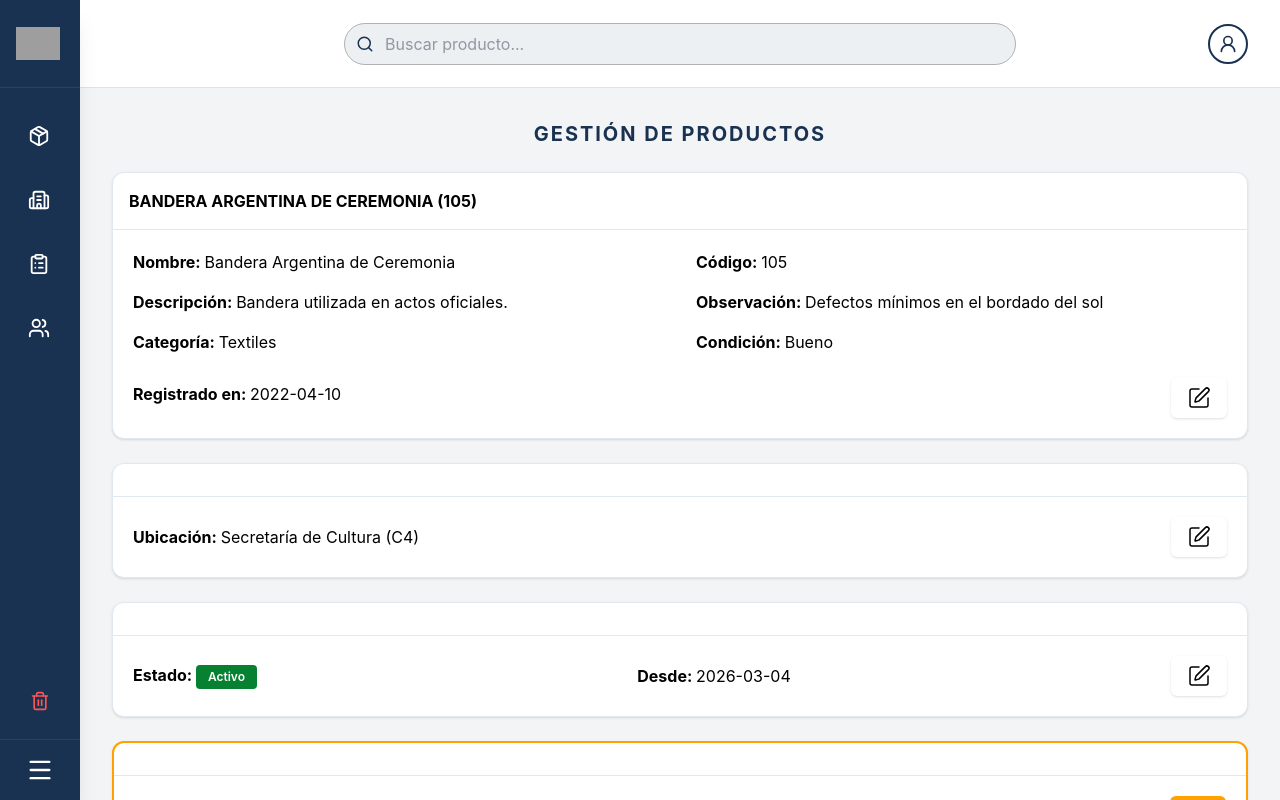
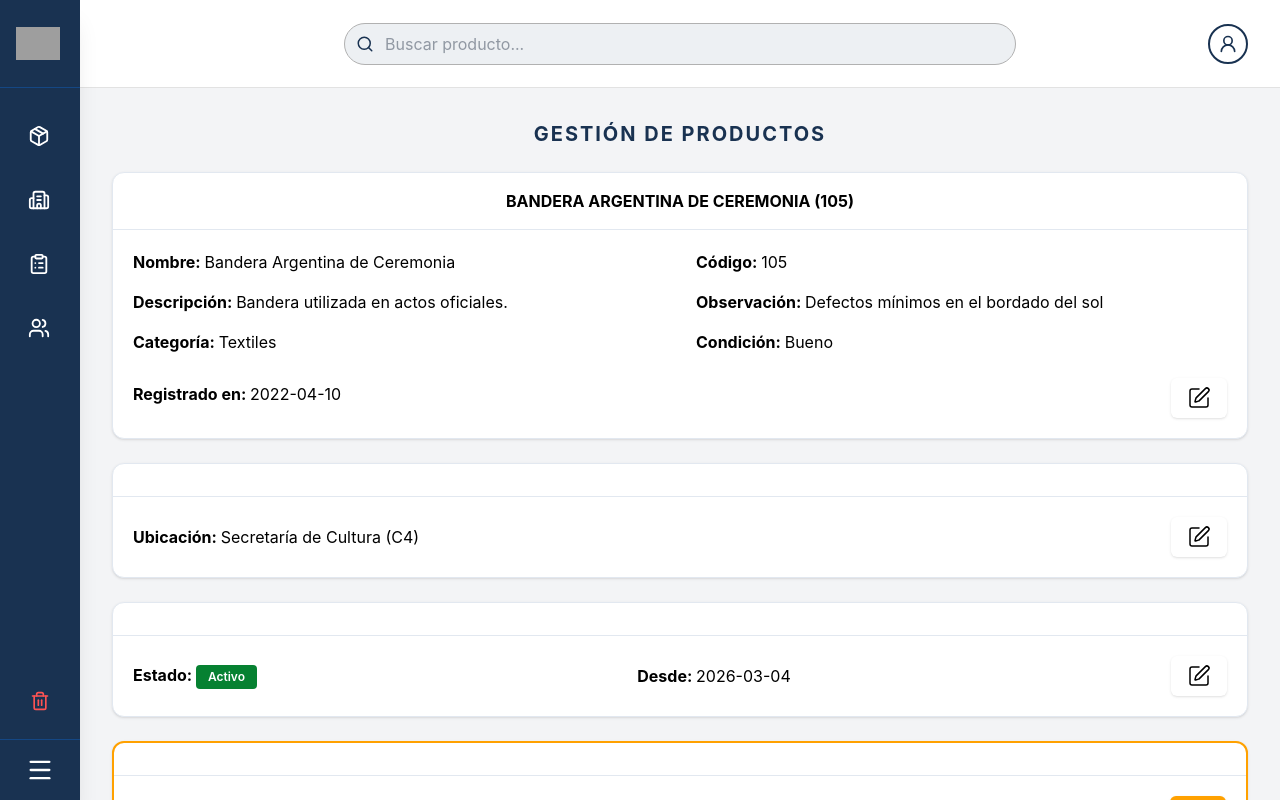
Before and after one commit to joaquin-x-o/sistema-patrimonio-municipal-front, a React (Vite) app: page /producto/105 in a window 1280 px wide. Built offline with nearby package versions, Linux system fonts and the light colour scheme; grey boxes are pictures that could not be loaded.

Commit message:
style: center title card

```diff
--- a/src/pages/DepartmentDetails.tsx
+++ b/src/pages/DepartmentDetails.tsx
@@ -46,7 +46,7 @@ export default function DepartmentDetails() {
             </h1>
 
             {/* INFORMACION DE AREA*/}
-            <Card title={`${departmentDetails?.name} (${departmentDetails?.departmentCode})`}>
+            <Card title={`${departmentDetails?.name} (${departmentDetails?.departmentCode})`} centerTitle>
                 <div className="relative">
                     <div className="grid grid-cols-1 md:grid-cols-2 gap-y-4 gap-x-8 text-foreground-muted">
                         <p className={gridControl}>
--- a/src/pages/ProductDetails.tsx
+++ b/src/pages/ProductDetails.tsx
@@ -124,7 +124,7 @@ export default function ProductDetails() {
             </h1>
 
             {/* INFORMACION DE PRODUCTO */}
-            <Card title={`${productDetails?.name} (${productDetails?.productCode})`}>
+            <Card title={`${productDetails?.name} (${productDetails?.productCode})`} centerTitle>
                 <div className="relative">
                     <div className="grid grid-cols-1 md:grid-cols-2 gap-y-4 gap-x-8 text-foreground-muted">
                         <p className={gridControl}>
```
